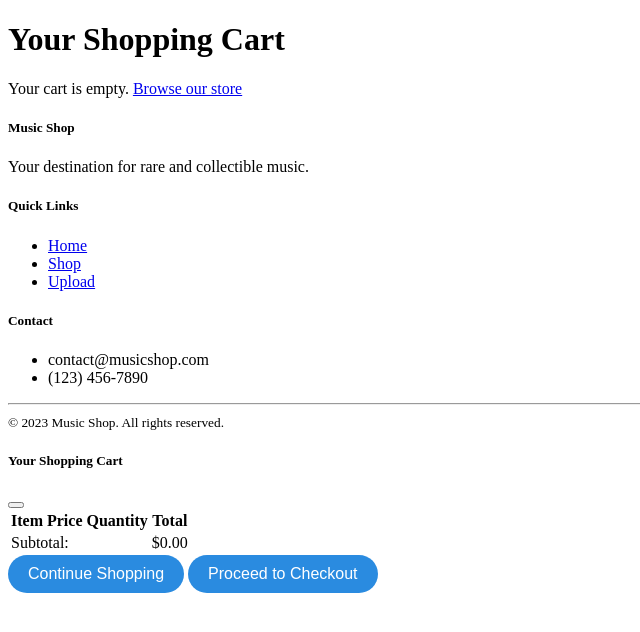
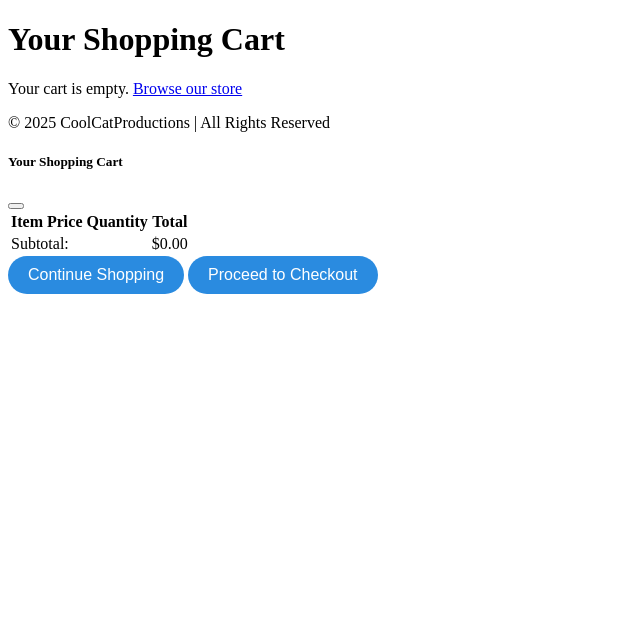
Before and after one commit to mariavarg/coolcatproductions, a Flask app: page /cart in a window 1280 px wide. Shown: the part 44-676 px from the top of the page, without its empty margins (0-640 px from the left). Run offline with Flask 3, Linux system fonts and the light colour scheme; some libraries are stand-ins or nearby versions; some web fonts are replaced.

Commit message:
Update _footer.html

```diff
--- a/templates/partials/_footer.html
+++ b/templates/partials/_footer.html
@@ -1,29 +1,3 @@
-<footer class="bg-dark text-white py-4 mt-auto">
-    <div class="container">
-        <div class="row">
-            <div class="col-md-4 mb-3">
-                <h5><i class="bi bi-vinyl"></i> Music Shop</h5>
-                <p class="text-muted">Your destination for rare and collectible music.</p>
-            </div>
-            <div class="col-md-4 mb-3">
-                <h5>Quick Links</h5>
-                <ul class="list-unstyled">
-                    <li><a href="{{ url_for('home') }}" class="text-decoration-none text-muted">Home</a></li>
-                    <li><a href="{{ url_for('shop') }}" class="text-decoration-none text-muted">Shop</a></li>
-                    <li><a href="{{ url_for('upload_album') }}" class="text-decoration-none text-muted">Upload</a></li>
-                </ul>
-            </div>
-            <div class="col-md-4 mb-3">
-                <h5>Contact</h5>
-                <ul class="list-unstyled text-muted">
-                    <li><i class="bi bi-envelope"></i> contact@musicshop.com</li>
-                    <li><i class="bi bi-telephone"></i> (123) 456-7890</li>
-                </ul>
-            </div>
-        </div>
-        <hr class="my-4 bg-secondary">
-        <div class="text-center text-muted">
-            <small>&copy; 2023 Music Shop. All rights reserved.</small>
-        </div>
-    </div>
+<footer>
+    <p>© {{ current_year }} CoolCatProductions | All Rights Reserved</p>
 </footer>
```
